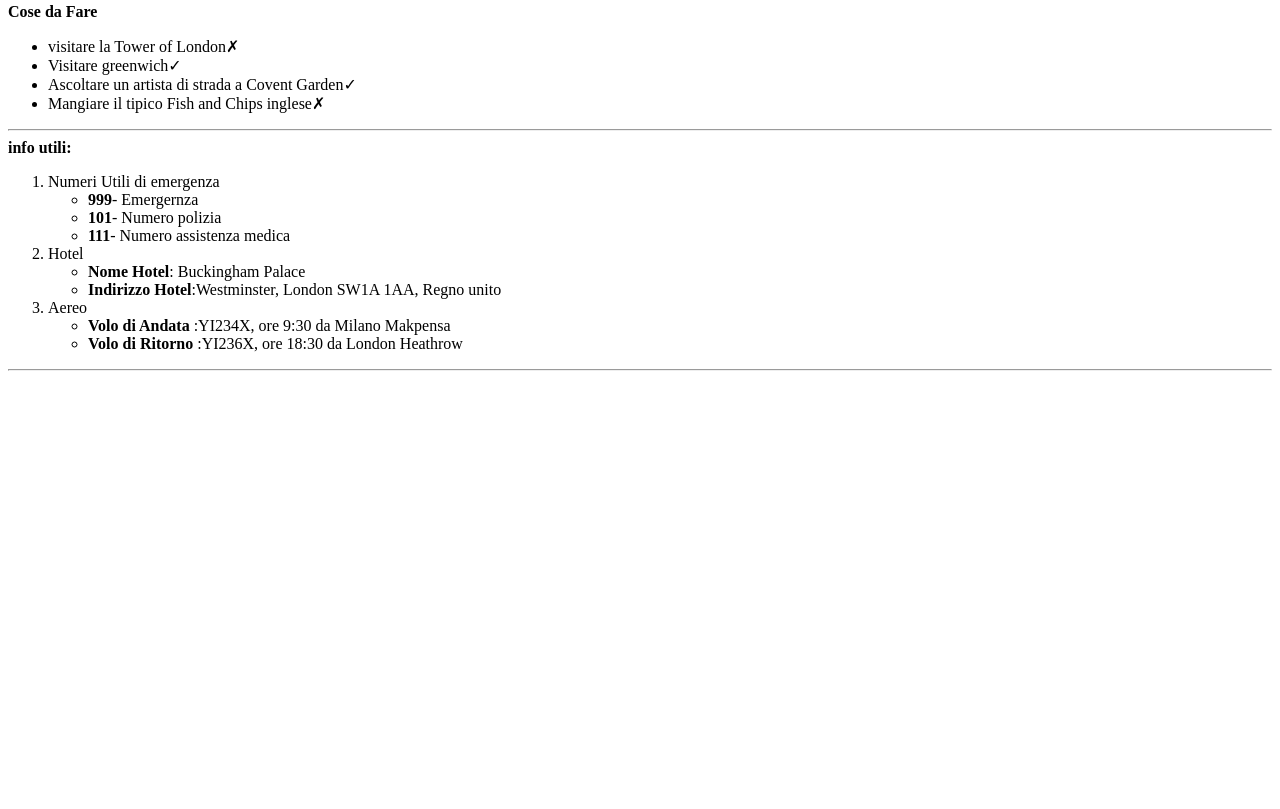
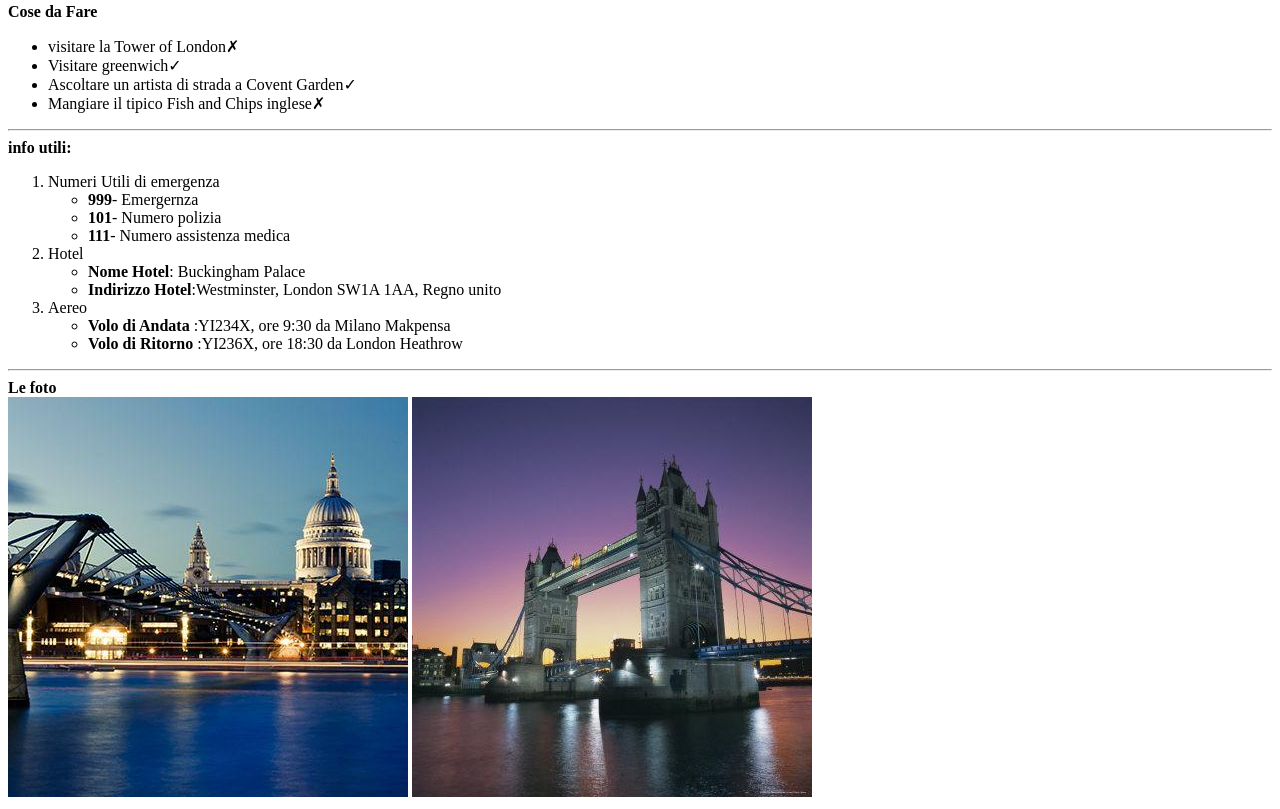
Before and after one commit to RiccardoMarroni/html-london-trip, a plain HTML site: page index.html in a window 1280 px wide. Shown: the part 888-1697 px from the top of the page. Before the commit the page ends 1267 px from the top, so only its background shows below. Drawn offline with Linux system fonts and the light colour scheme.

Commit message:
header+main+footer

```diff
--- a/index.html
+++ b/index.html
@@ -79,6 +79,14 @@
       </ol>
       <hr>
     </main>
-    <footer></footer> <!--foto finali-->
+    <footer><!--foto finali-->
+        <div>
+         <strong>Le foto</strong>
+        </div>
+        <span>
+            <img src="img/london-400x400-compressor_0.jpg" alt="picture of the trip 1">
+            <img src="img/evening-tower-bridge-and-river-thames-london_u-L-P2QVZJ0.jpg" alt="picture of the trip 2">
+        </span>
+    </footer>
 </body>
 </html>
```
